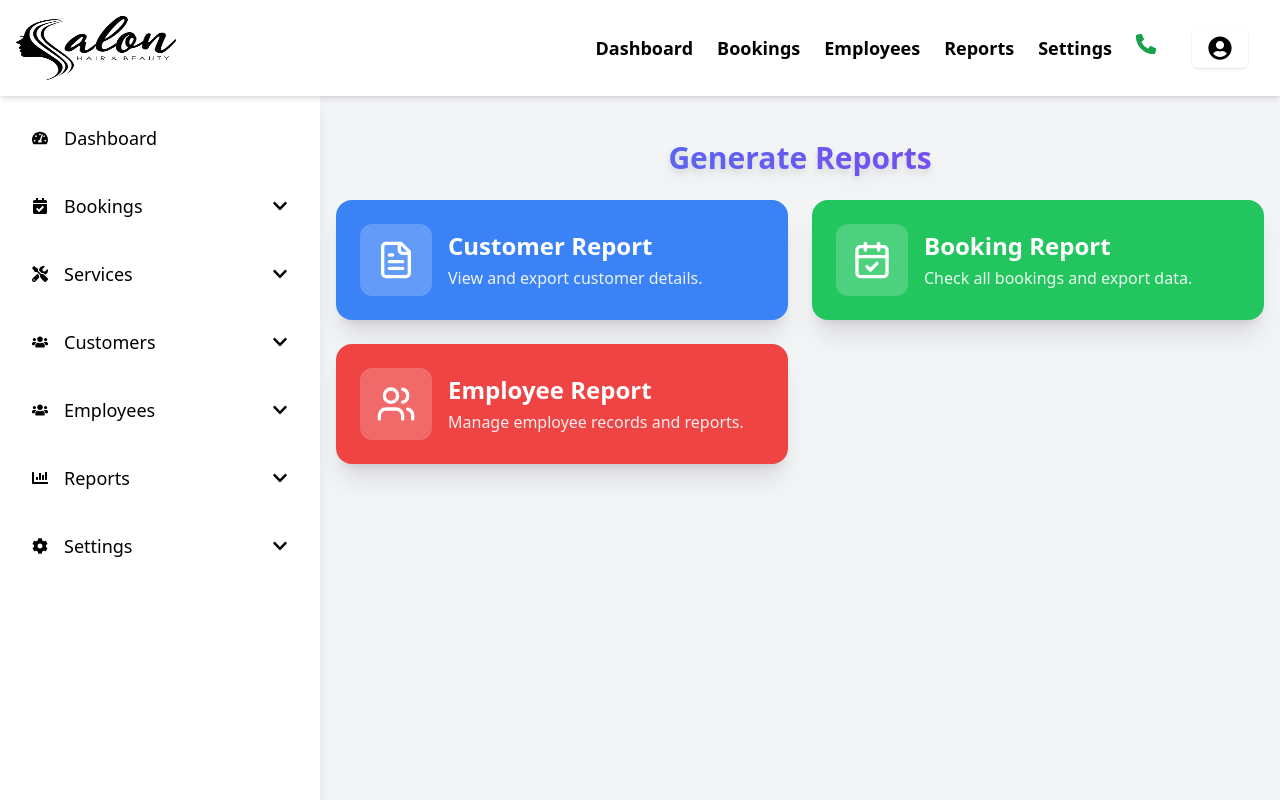
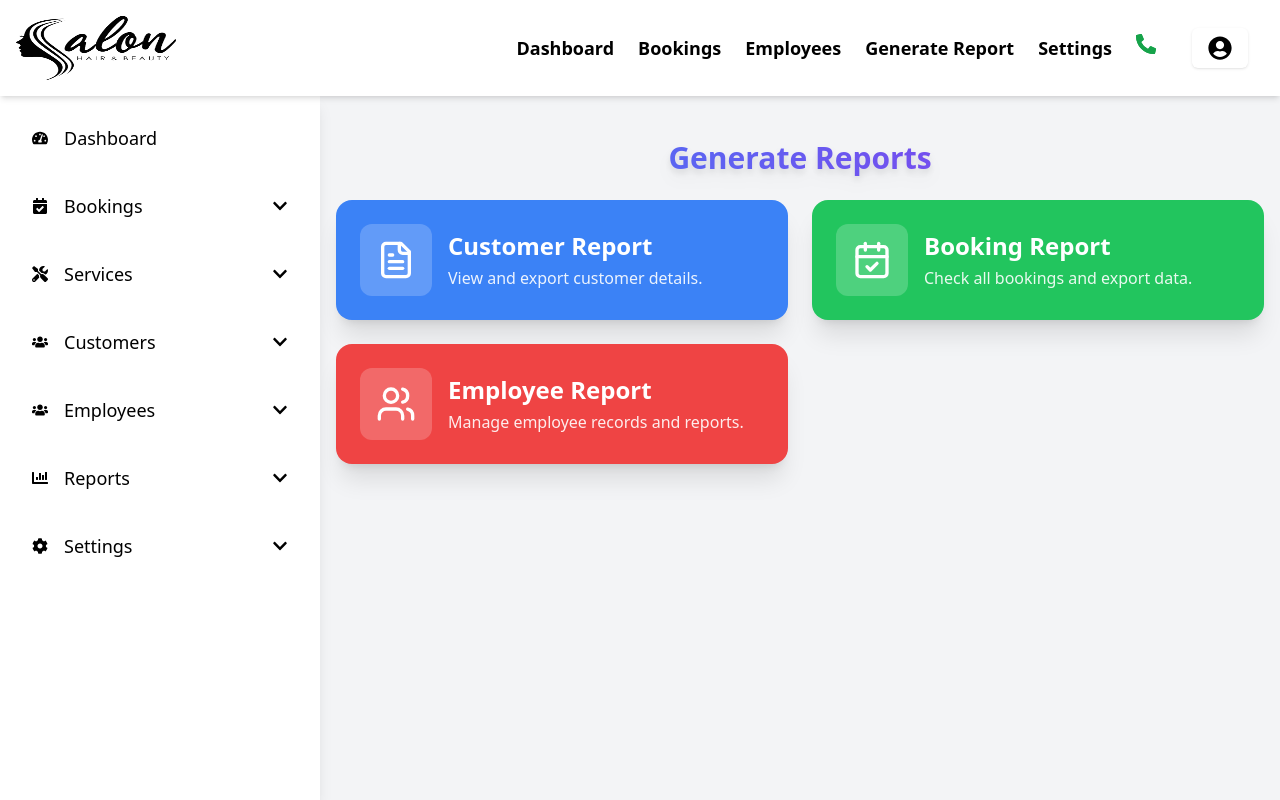
Before and after one commit to kartikkrishnasharmaa/salonfrontend, a React (Create React App) app: page /sadmin/report in a window 1280 px wide. Built offline with nearby package versions, Linux system fonts and the light colour scheme; sample sign-in values are in the browser's storage.

Commit message:
Update Adminheader.js

```diff
--- a/src/components/Adminheader.js
+++ b/src/components/Adminheader.js
@@ -44,7 +44,7 @@ const Adminheader = ({ toggleSidebar }) => {
         <a href="/sadmin/dashboard" className="hover:text-blue-600">Dashboard</a>
         <a href="/sadmin/create-booking" className="hover:text-blue-600">Bookings</a>
         <a href="/sadmin/employee" className="hover:text-blue-600">Employees</a>
-        <a href="/sadmin/report" className="hover:text-blue-600">Reports</a>
+         <a href="/sadmin/report" className="hover:text-blue-600">Generate Report</a>
         <a href="/sadmin/settings" className="hover:text-blue-600">Settings</a>
         <div className="mr-6">
           <FaPhoneAlt className="text-green-600 text-xl animate-ping absolute" />
```
